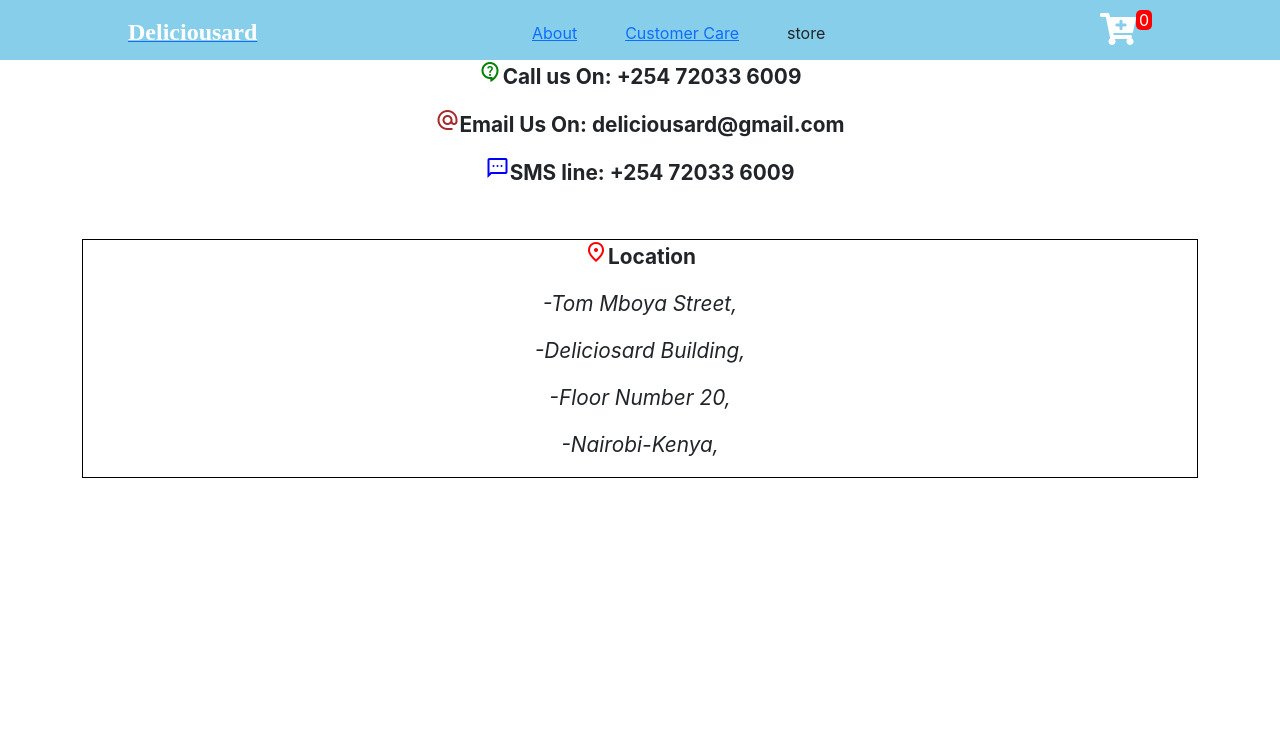
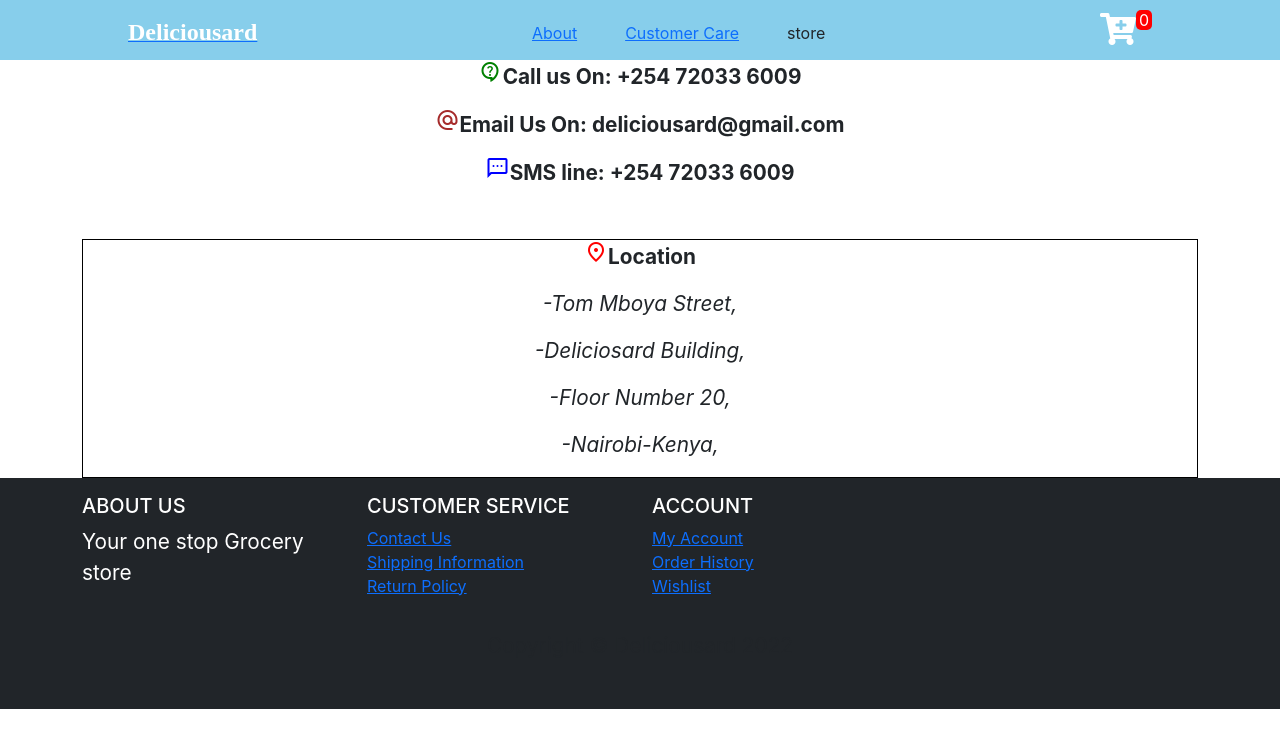
Before and after one commit to Justus-Kyalo/deliciousard, a React (Create React App) app: page /customercare in a window 1280 px wide. Shown: the top 748 px of the page. Built offline with nearby package versions, Linux system fonts and the light colour scheme.

Commit message:
added a footer 1.0

```diff
--- a/src/App.js
+++ b/src/App.js
@@ -5,6 +5,7 @@
 import Cart from "./Components/Cart";
 import About from "./Components/About";
 import CustomerCare from "./Components/CustomerCare";
+import Footer from "./Components/Footer";
 
 function App() {
 
@@ -37,6 +38,7 @@
 
         <Route path="/customercare" element={< CustomerCare />} />
       </Routes>
+      <Footer />
     </div>
 
 
--- /dev/null
+++ b/src/Components/Footer.js
@@ -0,0 +1,51 @@
+import React from 'react';
+
+function Footer() {
+    return (
+        <footer class="bg-dark py-3">
+            <div class="container">
+                <div class="row">
+                    <div class="col-lg-3 col-md-6">
+                        <h5 class="text-white text-uppercase">About Us</h5>
+                        <p class="text-white">Your one stop Grocery store</p>
+                    </div>
+                    <div class="col-lg-3 col-md-6">
+                        <h5 class="text-white text-uppercase">Customer Service</h5>
+                        <ul class="list-unstyled">
+                            <li>
+                                <a href="#">Contact Us</a>
+                            </li>
+                            <li>
+                                <a href="#">Shipping Information</a>
+                            </li>
+                            <li>
+                                <a href="#">Return Policy</a>
+                            </li>
+                        </ul>
+                    </div>
+                    <div class="col-lg-3 col-md-6">
+                        <h5 class="text-white text-uppercase">Account</h5>
+                        <ul class="list-unstyled">
+                            <li>
+                                <a href="#">My Account</a>
+                            </li>
+                            <li>
+                                <a href="#">Order History</a>
+                            </li>
+                            <li>
+                                <a href="#">Wishlist</a>
+                            </li>
+                        </ul>
+                    </div>
+
+                </div>
+            <div class="text-center py-3">
+        <p>Copyright &copy; Deliciousard 2022</p>
+    </div>
+  </div>
+</footer>
+
+    );
+}
+
+export default Footer;
--- /dev/null
+++ b/src/Components/css/footer.css
@@ -0,0 +1,7 @@
+.bg-black {
+    background-color: black;
+  }
+
+  .text-white {
+    color: white;
+  }
```
